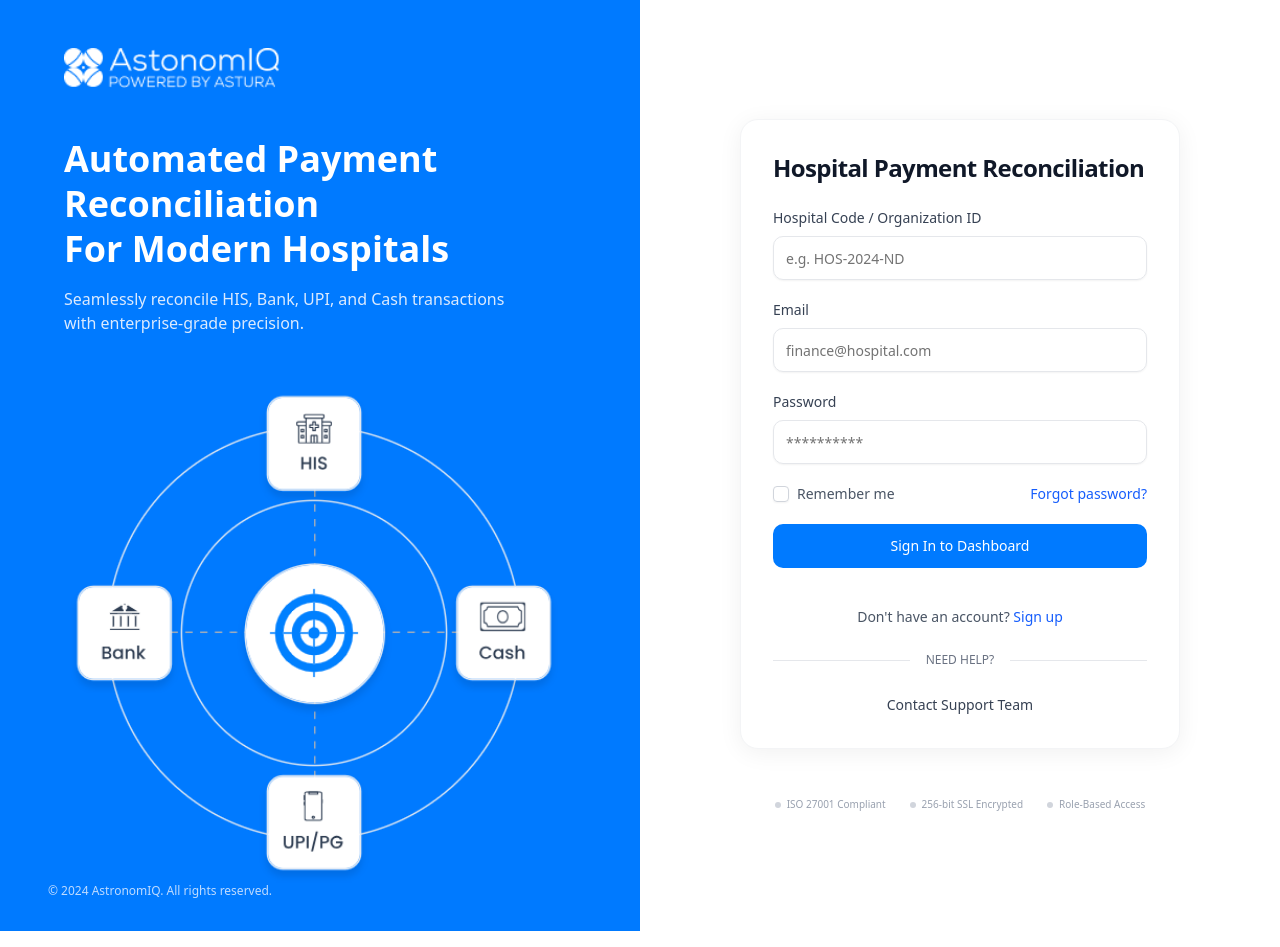
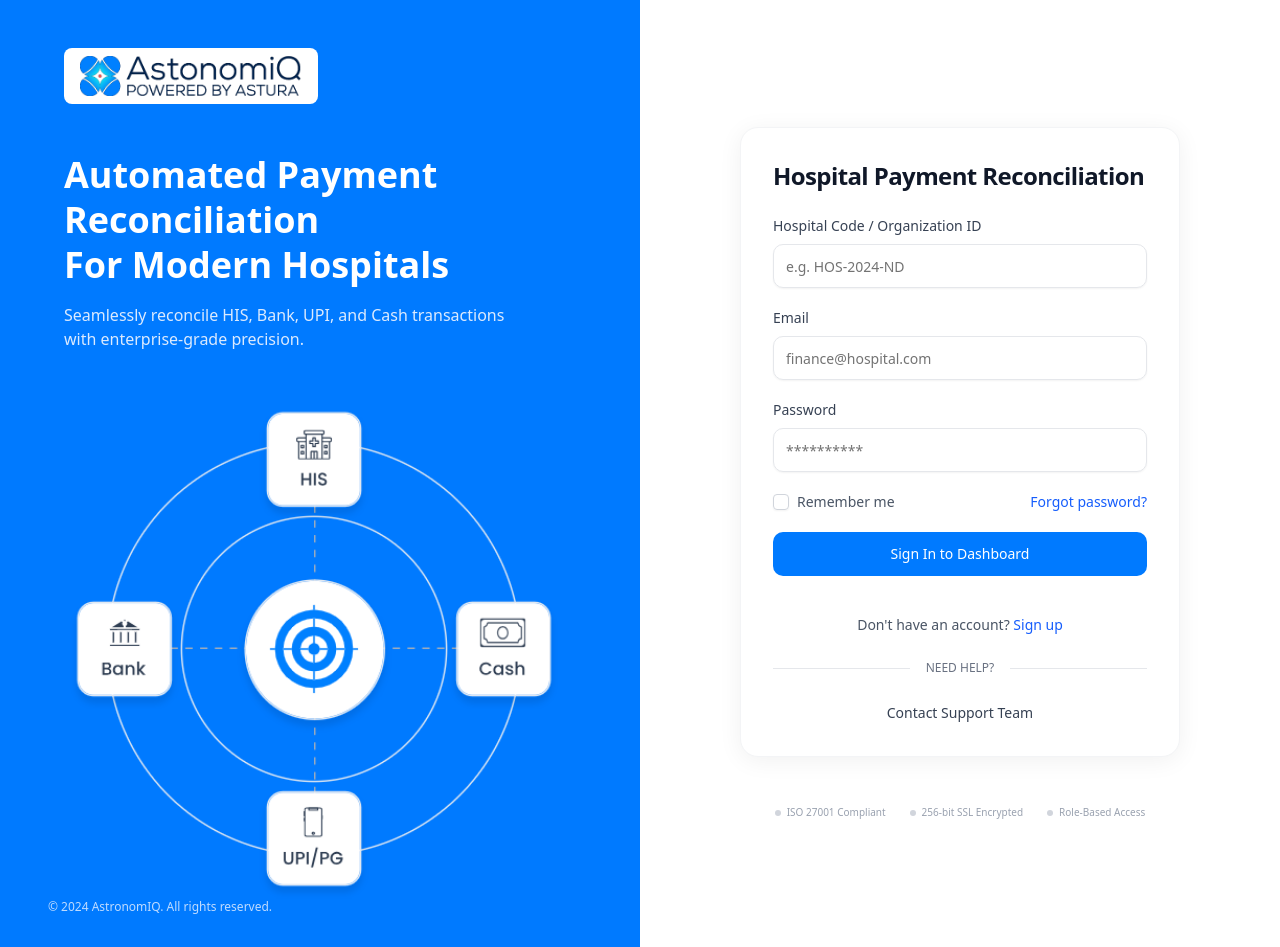
Before and after one commit to Asturadev2026/astonomiq-web, a Next.js app: page / in a window 1280 px wide. Built offline with nearby package versions, Linux system fonts and the light colour scheme.

Commit message:
logo update

```diff
--- a/app/page.tsx
+++ b/app/page.tsx
@@ -9,7 +9,8 @@
       <div className="relative w-full lg:w-1/2 bg-[#007AFF] flex flex-col items-center justify-center p-8 lg:p-12 overflow-hidden">
         <div className="w-full max-w-lg z-10 flex flex-col items-center lg:items-start text-center lg:text-left">
           {/* Logo */}
-          <div className="mb-12">
+          {/* Logo */}
+<div className="mb-12 bg-white px-4 py-2 rounded-md">
   <Image
     src="/logo.png"
     alt="AstronomIQ Logo"
--- a/components/dashboard-navbar.tsx
+++ b/components/dashboard-navbar.tsx
@@ -124,7 +124,7 @@
           <Menu className="h-6 w-6 text-gray-600" />
         </Button>
 
-        <div className="bg-blue-700">
+        <div>
   <Image
     src="/logo.png"
     alt="AstronomIQ Logo"
```
Also changed, not shown: public/logo.png. Lines whose indentation alone changed are shown as unchanged.
